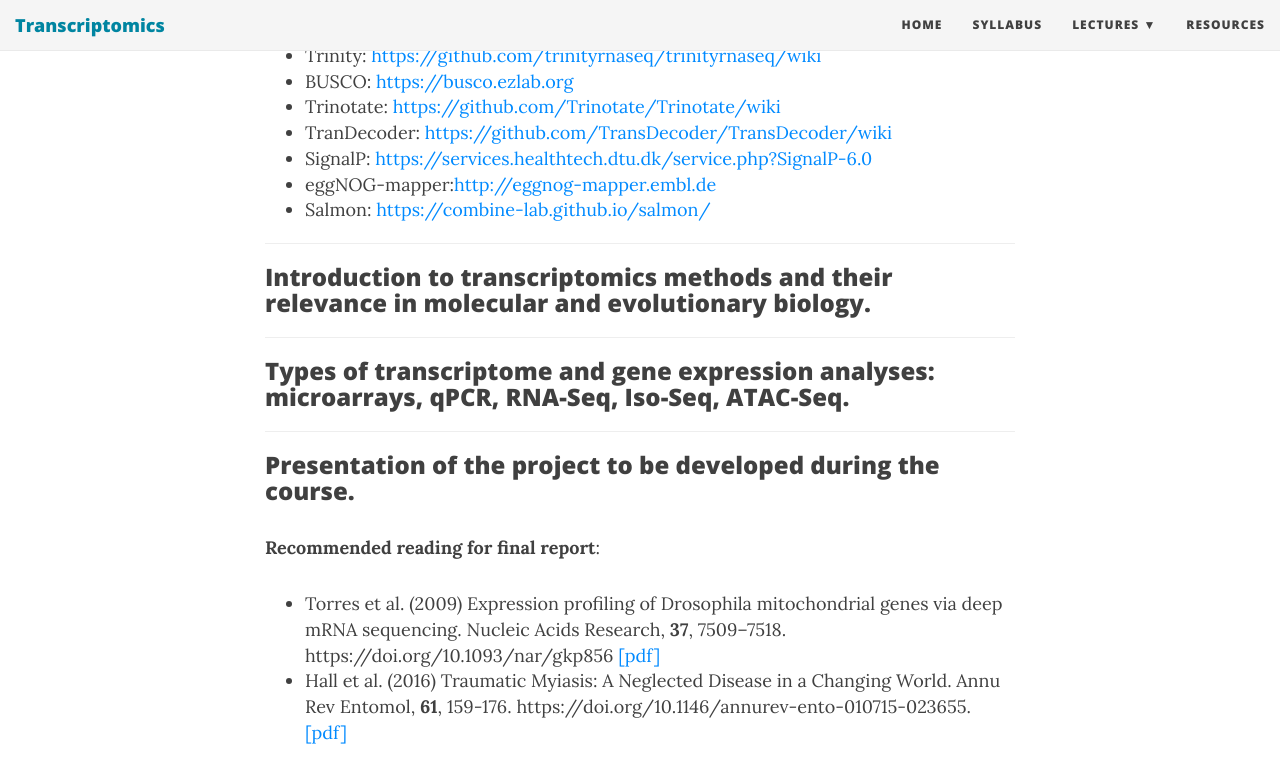
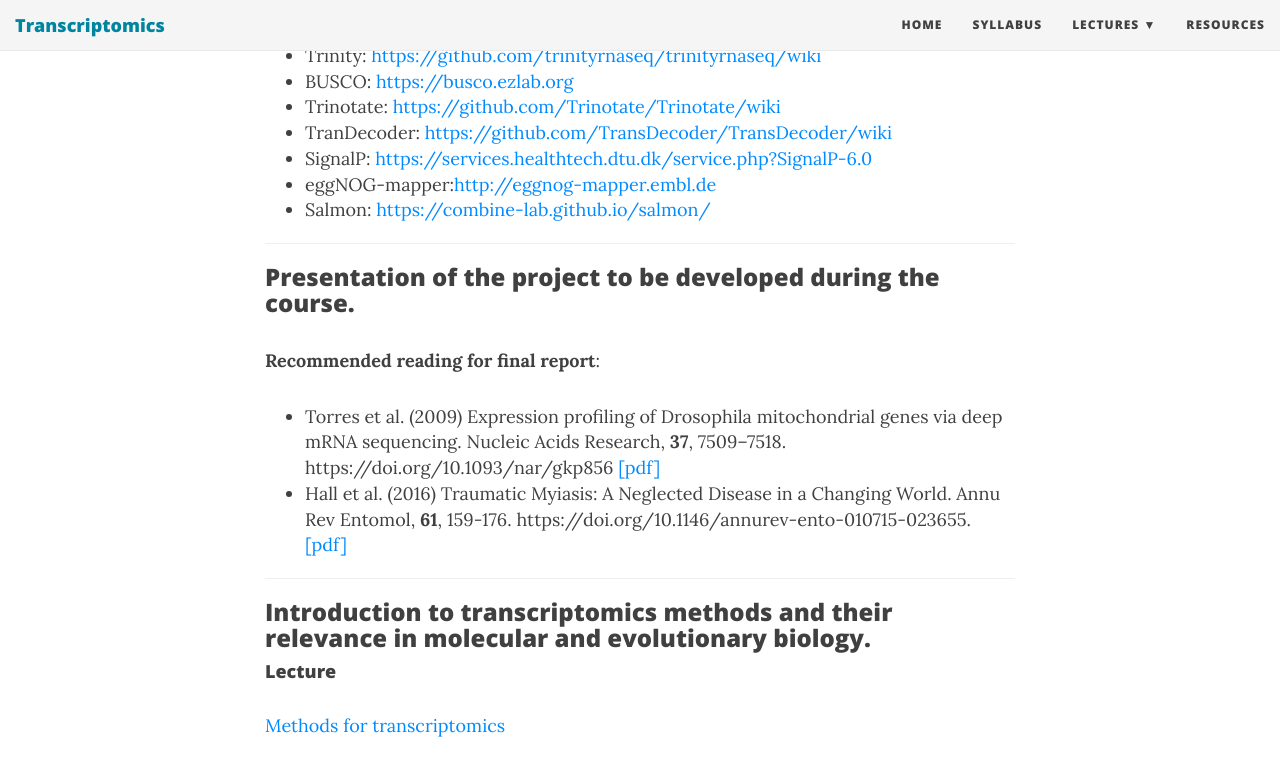
Before and after one commit to tttorres/transcriptomics, a Jekyll site: the page built from _posts/2025-01-20-Day01.md, in a window 1280 px wide and 900 px high, scrolled down 2273 px. Shown: the top 783 px of the window. Built offline with Jekyll 4.4.1, drawn with Linux system fonts in a browser that asks for light colours; nearby versions of some CDN libraries.

Commit message:
Update 2025-01-20-Day01.md

```diff
--- a/_posts/2025-01-20-Day01.md
+++ b/_posts/2025-01-20-Day01.md
@@ -85,17 +85,16 @@ MD5 = 3e6bc3fd47c39af9ba091edc0c6e5d31
 
 ---
 
-### Introduction to transcriptomics methods and their relevance in molecular and evolutionary biology.
-
----
-
-### Types of transcriptome and gene expression analyses: microarrays, qPCR, RNA-Seq, Iso-Seq, ATAC-Seq.
-
----
-
 ### Presentation of the project to be developed during the course.
 
 **Recommended reading for final report**:
 
 - Torres et al. (2009) Expression profiling of Drosophila mitochondrial genes via deep mRNA sequencing. Nucleic Acids Research, **37**, 7509–7518. https://doi.org/10.1093/nar/gkp856 [[pdf]](../pdf/Torresetal2009.pdf)
 - Hall et al. (2016) Traumatic Myiasis: A Neglected Disease in a Changing World. Annu Rev Entomol, **61**, 159-176. https://doi.org/10.1146/annurev-ento-010715-023655. [[pdf]](../pdf/Halletal2016.pdf)
+
+---
+
+### Introduction to transcriptomics methods and their relevance in molecular and evolutionary biology.
+
+#### Lecture
+[Methods for transcriptomics](../pdf/Day01-D.pdf)
```
